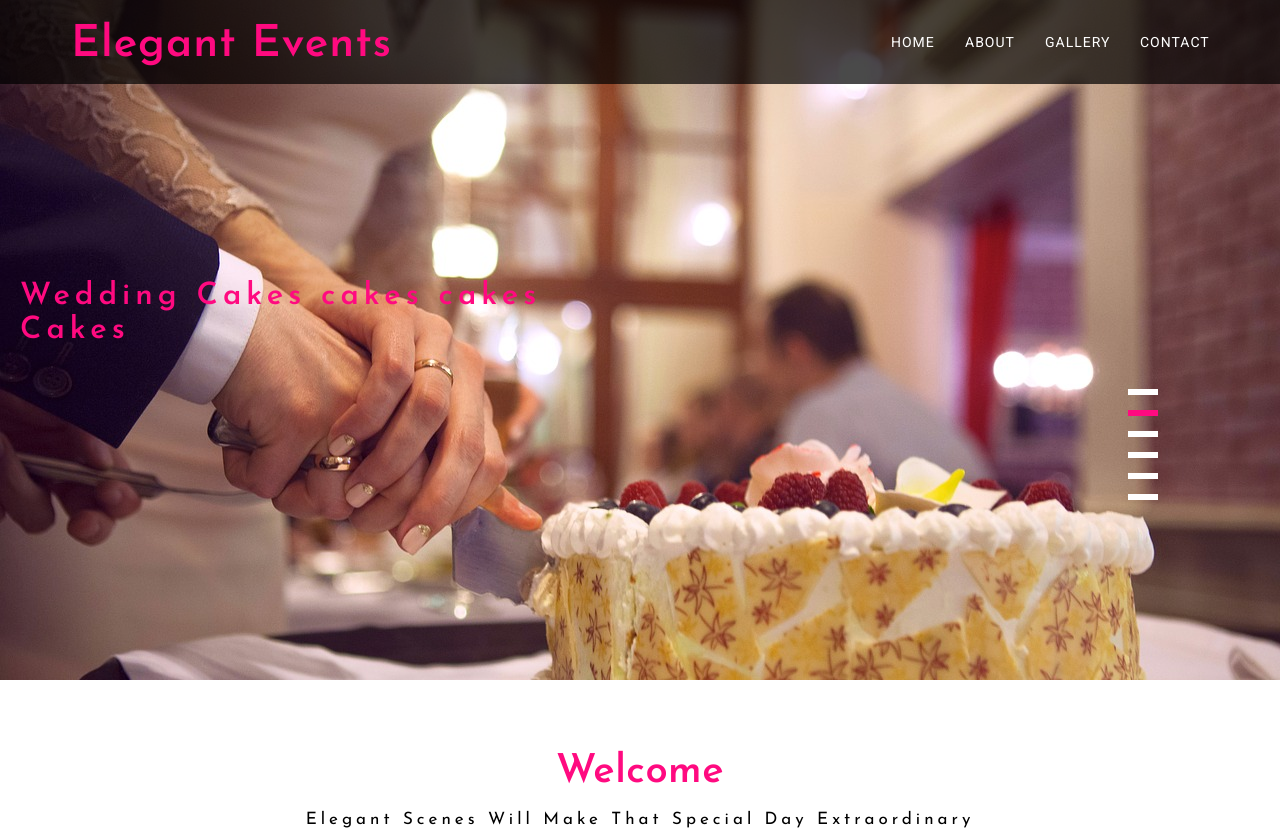
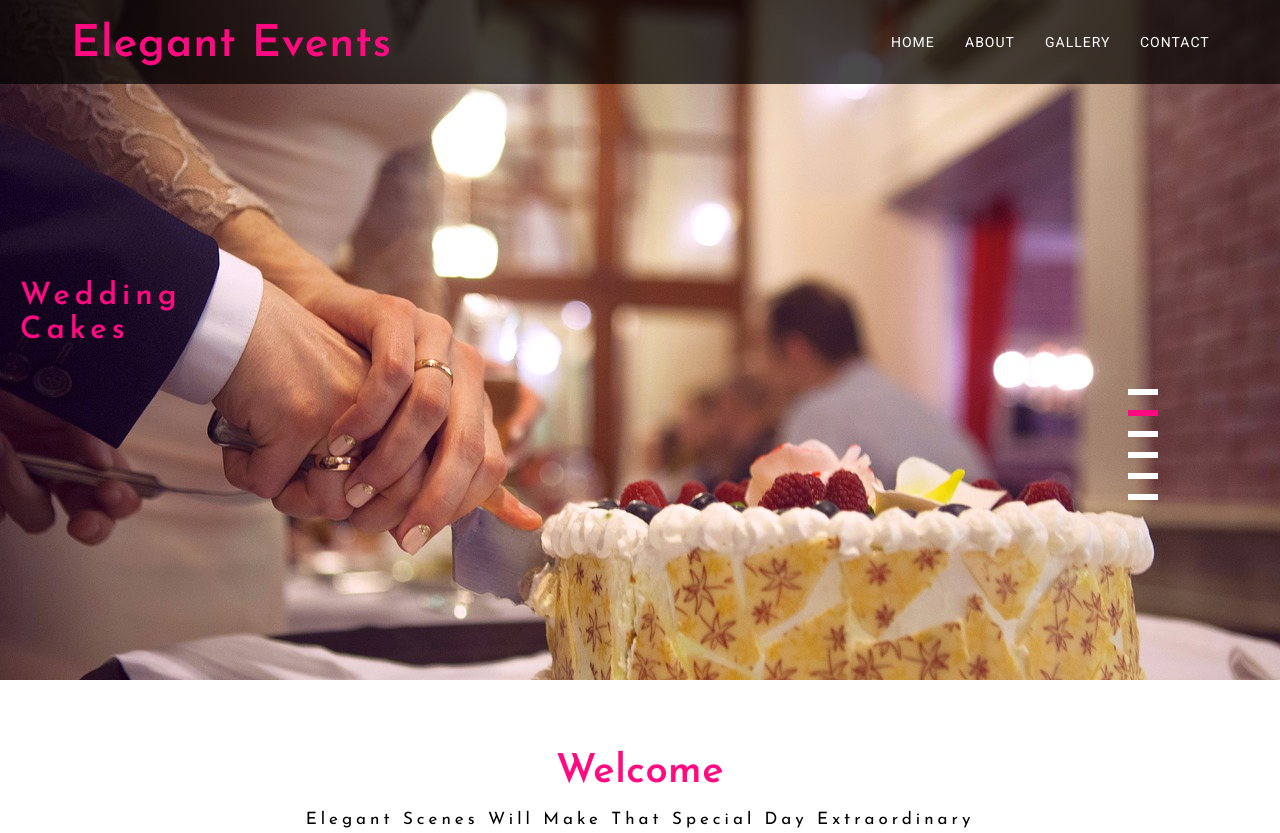
Before and after one commit to Anyangagpo/elegant, a plain HTML site: page index.html in a window 1280 px wide. Shown: the top 833 px of the page. Drawn offline with Linux system fonts and the light colour scheme.

Commit message:
george change

```diff
--- a/index.html
+++ b/index.html
@@ -53,7 +53,7 @@ License URL: http://creativecommons.org/licenses/by/3.0/
 					<li>
 						<div class="w3layouts-banner-top w3layouts-banner-top5">
 								<div class="agileits-banner-info">
-										<h3><span>Wedding Cakes cakes cakes</span></h3>
+										<h3><span>Wedding</span></h3>
 										<h3><span>Cakes</span></h3>
 									</div>
 							<div class="container">
```
